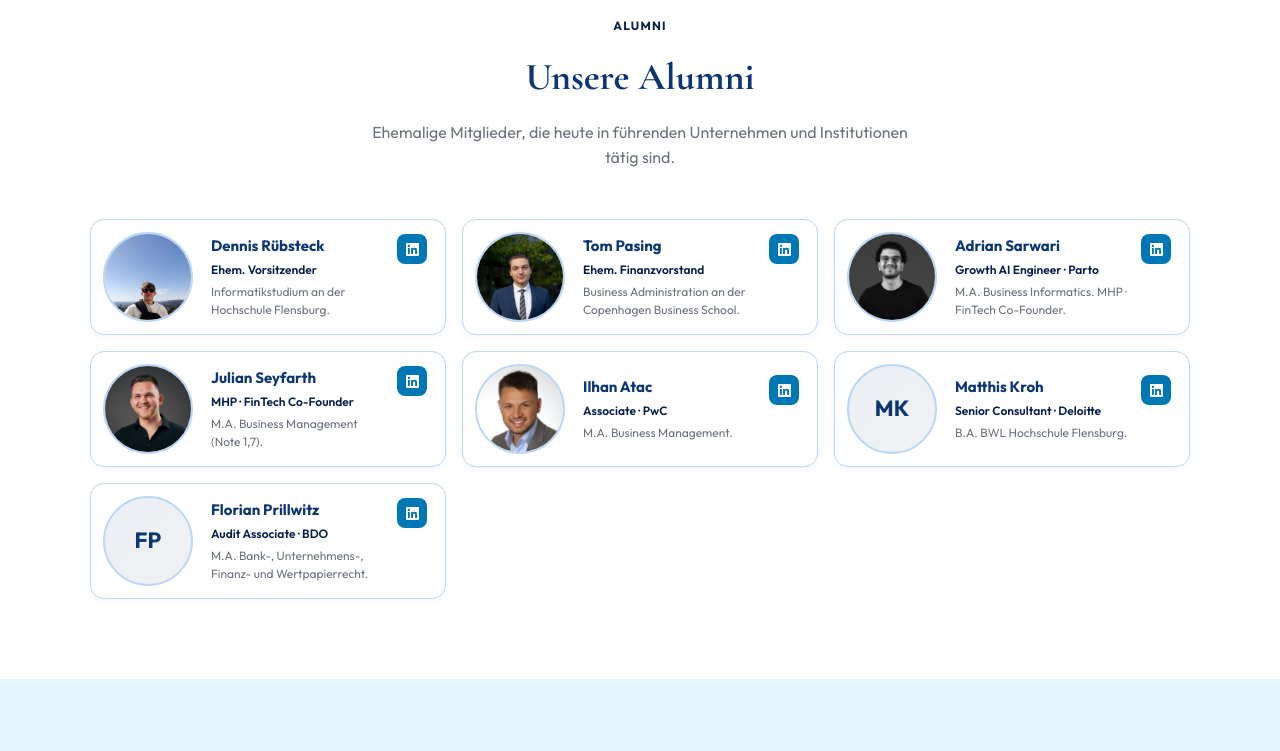
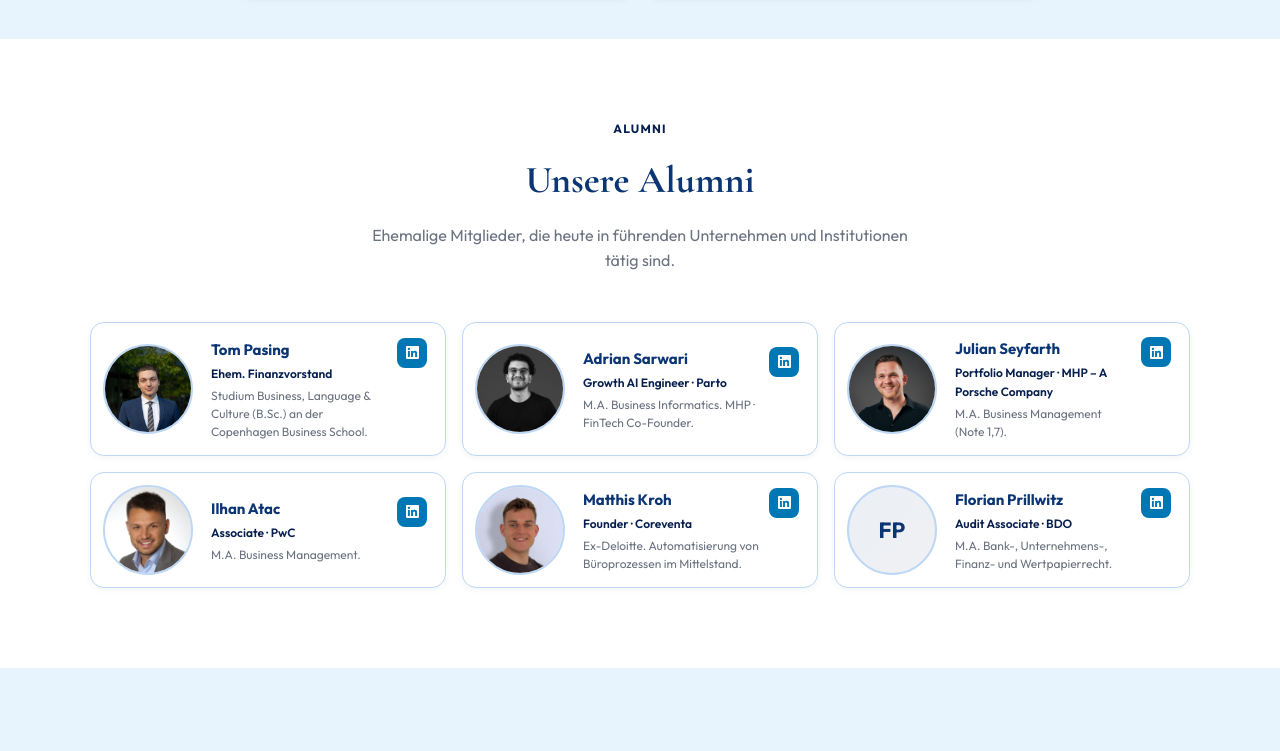
Before and after one commit to bfcflensburgev/Webseite, a Next.js app: page /team in a window 1280 px wide. Shown: the part 2187-2938 px from the top of the page. Built offline with nearby package versions, Linux system fonts and the light colour scheme.

Commit message:
Refresh board studies and alumni profiles

```diff
--- a/app/team/members.js
+++ b/app/team/members.js
@@ -9,7 +9,8 @@ export const vorstand = [
     "name": "Tim Langmaack",
     "position": "Stellv. Vorsitzender",
     "role": "Stellvertreter",
-    "img": "/images/team/tim-langmaack.jpeg"
+    "img": "/images/team/tim-langmaack.jpeg",
+    "desc": "Studium Business Administration (B.A.), Schwerpunkt Controlling."
   },
   {
     "name": "Paulo Temme",
@@ -21,12 +22,14 @@ export const vorstand = [
     "name": "Marina Jensen",
     "position": "Vorstand für Events & Kommunikation",
     "role": "Events & Kommunikation",
-    "img": "/images/team/marina-jensen.jpeg"
+    "img": "/images/team/marina-jensen.jpeg",
+    "desc": "Studium Business Administration (B.A.), Schwerpunkt Taxation & Accounting."
   },
   {
     "name": "Moritz Vanselow",
     "position": "Vorstand für Mitglieder",
     "role": "Mitglieder",
-    "img": "/images/team/moritz-vanselow.jpeg"
+    "img": "/images/team/moritz-vanselow.jpeg",
+    "desc": "Studium Business Administration (B.A.), Schwerpunkt Taxation & Accounting."
   }
 ];
--- a/app/team/page.js
+++ b/app/team/page.js
@@ -191,17 +191,9 @@ const beirat = [
 
 const alumni = [
   {
-    name: 'Dennis Rübsteck',
-    position: 'Ehem. Vorsitzender',
-    desc: 'Informatikstudium an der Hochschule Flensburg.',
-    img: '/images/ruebsteck.jpeg',
-    imgPos: 'center top',
-    linkedin: 'https://www.linkedin.com/in/dennis-ruebsteck/',
-  },
-  {
     name: 'Tom Pasing',
     position: 'Ehem. Finanzvorstand',
-    desc: 'Business Administration an der Copenhagen Business School.',
+    desc: 'Studium Business, Language & Culture (B.Sc.) an der Copenhagen Business School.',
     img: '/images/pasing.jpeg',
     imgPos: 'center top',
     linkedin: 'https://www.linkedin.com/in/tom-pasing/',
@@ -217,7 +209,7 @@ const alumni = [
   },
   {
     name: 'Julian Seyfarth',
-    position: 'MHP · FinTech Co-Founder',
+    position: 'Portfolio Manager · MHP – A Porsche Company',
     desc: 'M.A. Business Management (Note 1,7).',
     img: '/images/seyfarth.jpeg',
     imgPos: 'center top',
@@ -233,9 +225,10 @@ const alumni = [
   },
   {
     name: 'Matthis Kroh',
-    position: 'Senior Consultant · Deloitte',
-    desc: 'B.A. BWL Hochschule Flensburg.',
-    img: null,
+    position: 'Founder · Coreventa',
+    desc: 'Ex-Deloitte. Automatisierung von Büroprozessen im Mittelstand.',
+    img: '/images/team/matthis-kroh.png',
+    imgPos: 'center 35%',
     linkedin: 'https://www.linkedin.com/in/matthis-kroh/',
   },
   {
```
Also changed, not shown: public/images/team/matthis-kroh.png (added).
